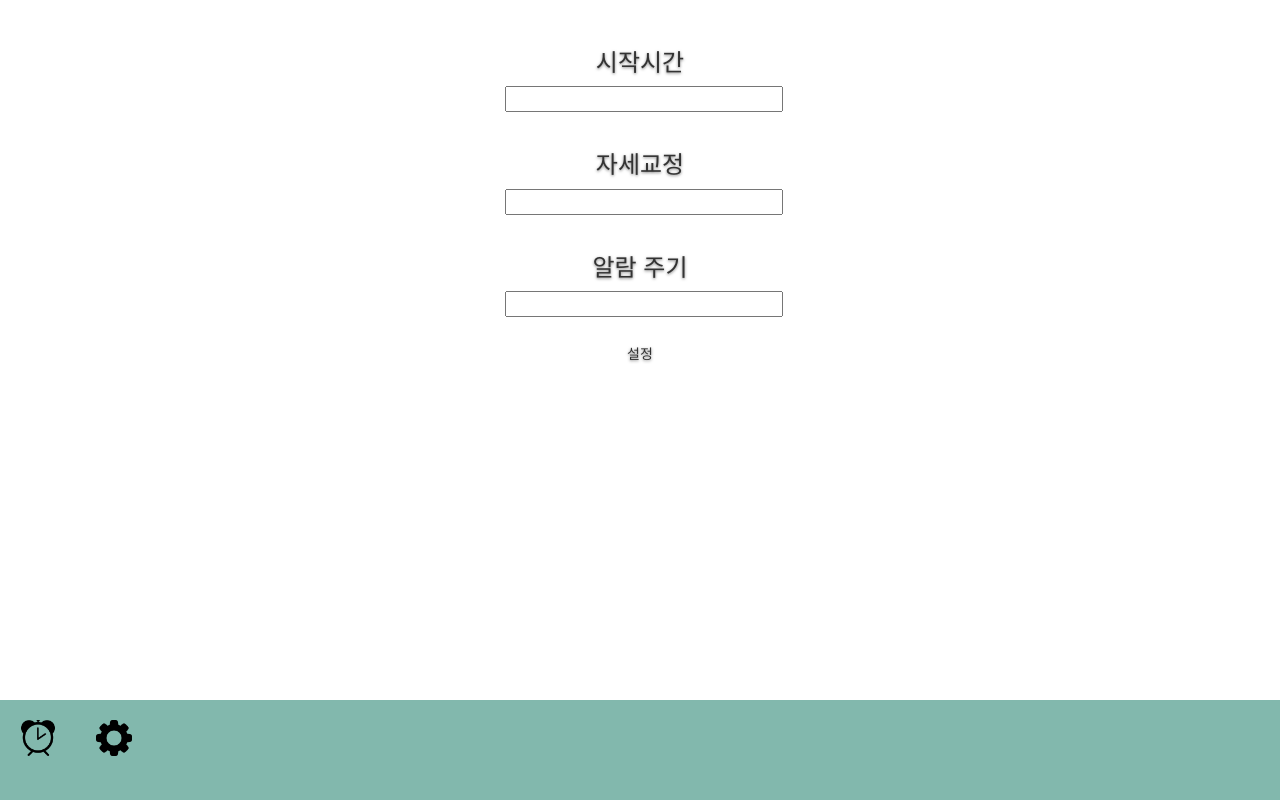
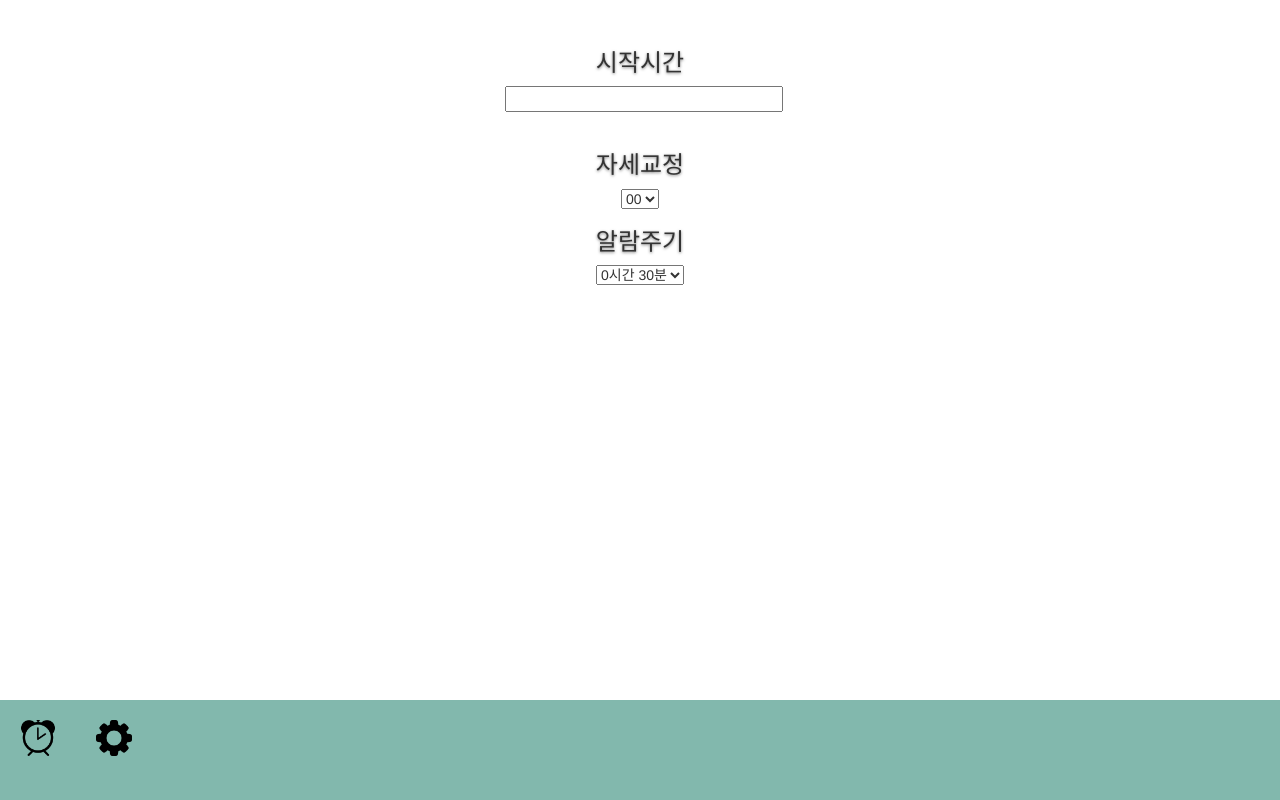
Before and after one commit to btothey99/DibidibidipLearning, a website: page homepage/alarm_settings.html in a window 1280 px wide. Drawn offline with nearby package versions, Linux system fonts and the light colour scheme.

Commit message:
Update alarm_settings.html
자세교정, 알람주기 변경

```diff
--- a/homepage/alarm_settings.html
+++ b/homepage/alarm_settings.html
@@ -20,10 +20,29 @@
       <h3>시작시간</h3>
       <input id='timepicker1' type='text'name='timepicker1'/>
       <h3>자세교정</h3>
-      <input id='timepicker2' type='text'name='timepicker2'/>
-      <h3>알람 주기</h3>
-      <input id='timepicker3' type='text'name='timepicker3'/>
-      <h5>설정</h5>
+      <select id="min" class="min-select" name='min'>
+        <option>00</option>
+        <option>05</option>
+        <option>10</option>
+        <option>15</option>
+        <option>20</option>
+        <option>25</option>
+        <option>30</option>
+        <option>35</option>
+        <option>40</option>
+        <option>45</option>
+        <option>50</option>
+        <option>55</option>
+      </select>
+      <h3>알람주기</h3>
+      <select id="hour" class="hour-select" name='hour'>
+        <option>0시간 30분</option>
+        <option>1시간 00분</option>
+        <option>1시간 30분</option>
+        <option>2시간 00분</option>
+        <option>2시간 30분</option>
+        <option>3시간 00분</option>
+      </select>
     </div>
   </div>
 
@@ -44,8 +63,6 @@
   <script src="js/timepicki.js"></script>
   <script>
     $('#timepicker1').timepicki();
-    $('#timepicker2').timepicki();
-    $('#timepicker3').timepicki();
   </script>
   <script src="js/bootstrap.min.js"></script>
   </body>
```
